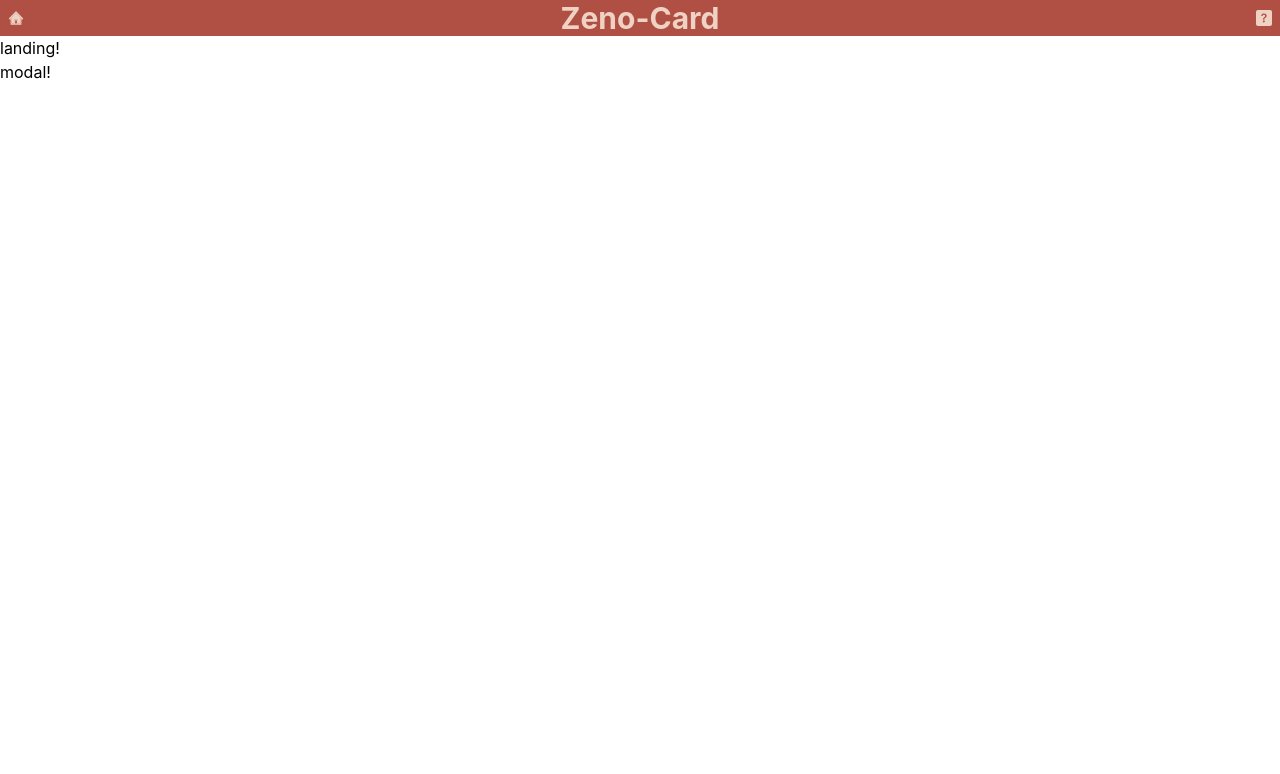
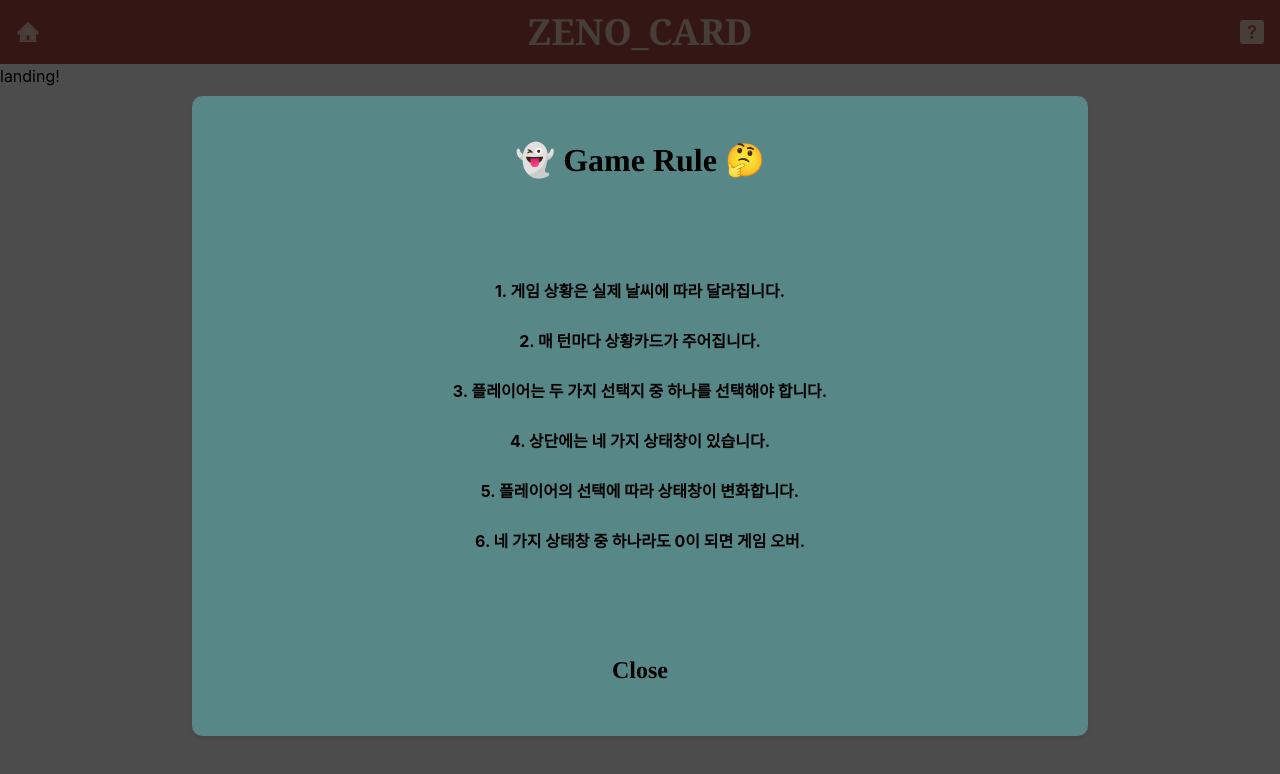
Before and after one commit to C54Kd/Zeno-Card, a React (Create React App) app: page / in a window 1280 px wide. Both pictures are taken after a click on the icon 1264 px from the left and 18 px from the top of the page. Shown: the top 774 px of the page. Built offline with nearby package versions, Linux system fonts and the light colour scheme.

Commit message:
modal_ok

```diff
--- a/src/components/Navbar.jsx
+++ b/src/components/Navbar.jsx
@@ -9,15 +9,15 @@ export default function Navbar() {
   const dispatch = useDispatch();
 
   return (
-    <header className="bg-hColor flex items-center">
+    <header className="bg-hColor flex items-center h-16">
       <Link to="/">
-        <AiTwotoneHome className="text-1xl text-dColor ml-2" />
+        <AiTwotoneHome className="text-2xl text-dColor ml-4" />
       </Link>
-      <h1 className="text-3xl font-bold text-dColor grow text-center">
-        Zeno-Card
+      <h1 className="text-4xl font-bold text-dColor grow text-center font-serif">
+        ZENO_CARD
       </h1>
 
-      <BsQuestionSquareFill className="text-1xl text-dColor mr-2" onClick={()=>{
+      <BsQuestionSquareFill className="text-2xl text-dColor mr-4" onClick={()=>{
         dispatch(onModal())
       }} />
     </header>
--- /dev/null
+++ b/src/features/modal/Modal.css
@@ -0,0 +1,51 @@
+.back {
+  position: absolute;
+  top: 0;
+  left: 0;
+  width: 100vw;
+  height: 100vh;
+  background-color: rgba(0, 0, 0, 0.7);
+  z-index: 998;
+}
+
+.modalBody {
+  position: absolute;
+  top: 52%;
+  left: 50%;
+  transform: translate(-50%, -50%);
+  width: 70vw;
+  height: 80vh;
+  padding: 40px;
+  text-align: center;
+  background-color: #578787;
+  border-radius: 10px;
+  box-shadow: 0 2px 3px 0 rgba(34, 36, 38, 0.15);
+  z-index: 999;
+}
+
+.title {
+  font-size: 2rem;
+  font-family: Times;
+  font-weight: bold;
+}
+
+.script {
+  margin-top: 10%;
+  height: 40vh;
+  line-height: 50px;
+  items-align: center;
+  text-align: center;
+  font-weight: bold;
+}
+
+.close {
+  position: absolute;
+  left: 50%;
+  bottom: 10px;
+  transform: translate(-50%, -50%);
+  font-size: 1.5rem;
+  font-weight: bold;
+  font-family: Times;
+  font-size: 1.5rem;
+  padding: 10px 20px;
+}
--- a/src/features/modal/Modal.js
+++ b/src/features/modal/Modal.js
@@ -1,13 +1,38 @@
-import React from 'react';
-
+import React from "react";
+import "./Modal.css";
+import { useDispatch } from "react-redux";
+import { onModal } from "./modalSlice";
 
 export default function Modal() {
+  const dispatch = useDispatch();
+  return (
+    <>
+      <div
+        className="back"
+        onClick={() => {
+          dispatch(onModal());
+        }}
+      ></div>
+      <div className="modalBody">
+        <p className="title">👻 Game Rule 🤔</p>
+        <div className="script">
+          <ol>1. 게임 상황은 실제 날씨에 따라 달라집니다.</ol>
+          <ol>2. 매 턴마다 상황카드가 주어집니다. </ol>
+          <ol>3. 플레이어는 두 가지 선택지 중 하나를 선택해야 합니다.</ol>
+          <ol>4. 상단에는 네 가지 상태창이 있습니다.</ol>
+          <ol>5. 플레이어의 선택에 따라 상태창이 변화합니다.</ol>
+          <ol>6. 네 가지 상태창 중 하나라도 0이 되면 게임 오버.</ol>
+        </div>
 
-
-
-    return (
-        <div>
-            modal!
-        </div>
-    );
+        <button
+          className="close"
+          onClick={(e) => {
+            dispatch(onModal());
+          }}
+        >
+          Close
+        </button>
+      </div>
+    </>
+  );
 }
```
